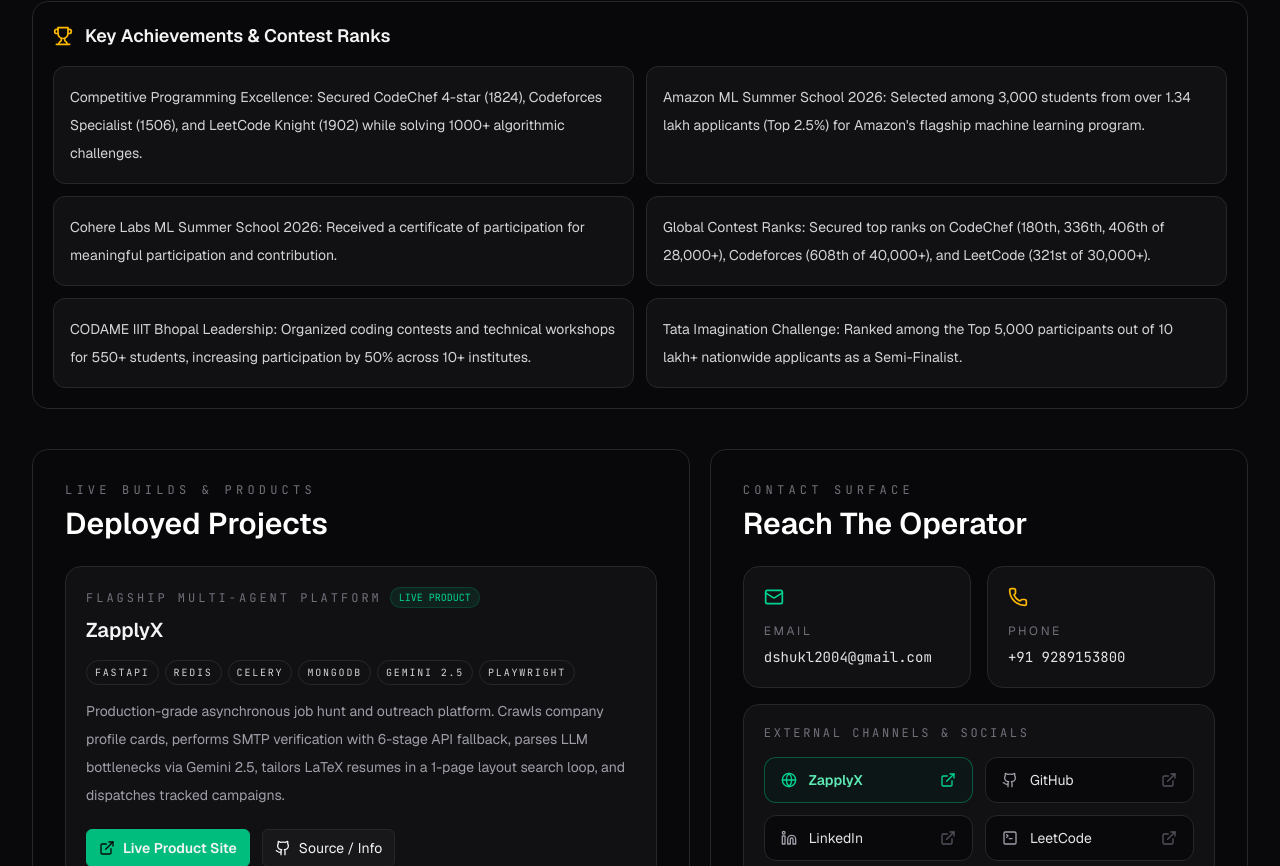
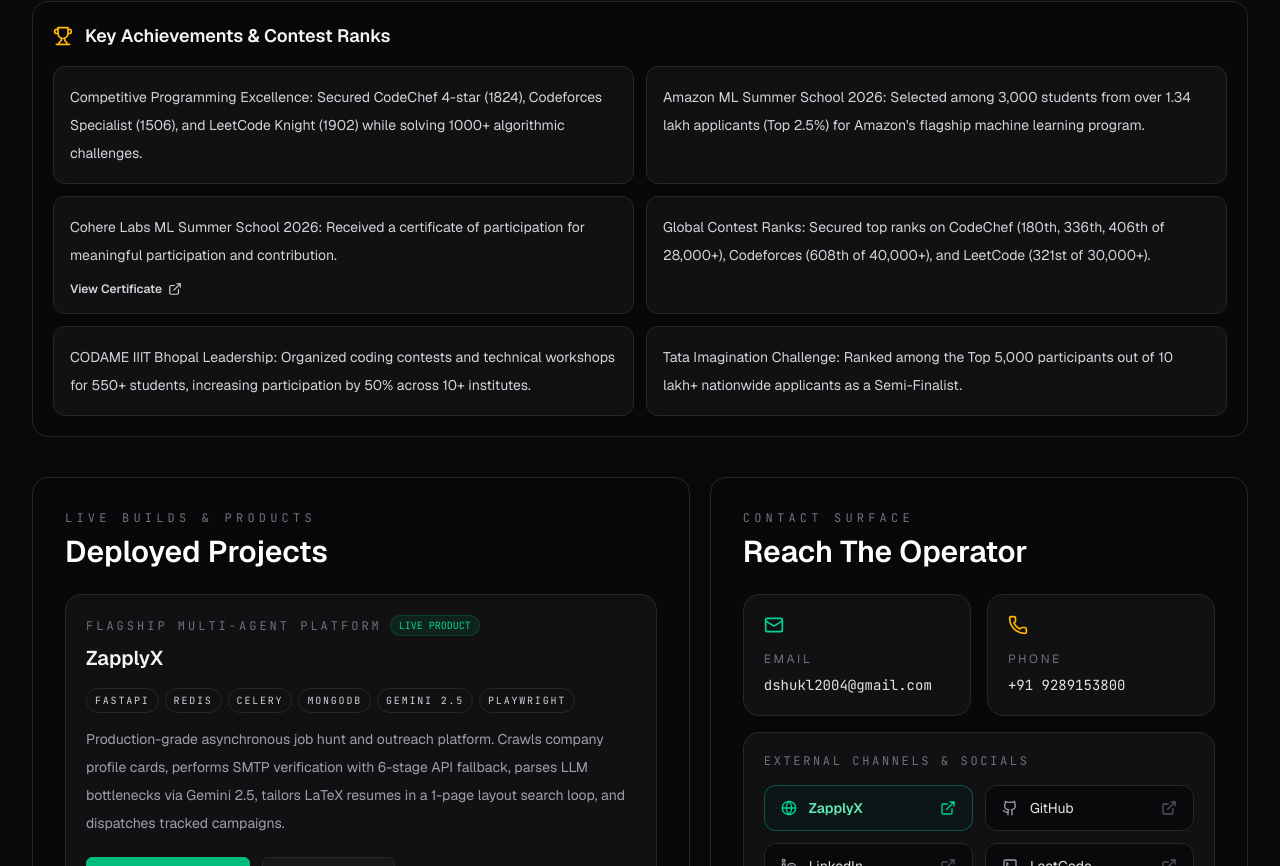
Before and after one commit to thedevanshshukla/portfolio, a React (Vite) app: page / in a window 1280 px wide. Shown: the part 4034-4900 px from the top of the page. Built offline with nearby package versions, Linux system fonts and the light colour scheme.

Commit message:
feat: add certificate link for Cohere Labs ML Summer School

```diff
--- a/src/App.jsx
+++ b/src/App.jsx
@@ -197,12 +197,16 @@
 ];
 
 const achievements = [
-  "Competitive Programming Excellence: Secured CodeChef 4-star (1824), Codeforces Specialist (1506), and LeetCode Knight (1902) while solving 1000+ algorithmic challenges.",
-  "Amazon ML Summer School 2026: Selected among 3,000 students from over 1.34 lakh applicants (Top 2.5%) for Amazon's flagship machine learning program.",
-  "Cohere Labs ML Summer School 2026: Received a certificate of participation for meaningful participation and contribution.",
-  "Global Contest Ranks: Secured top ranks on CodeChef (180th, 336th, 406th of 28,000+), Codeforces (608th of 40,000+), and LeetCode (321st of 30,000+).",
-  "CODAME IIIT Bhopal Leadership: Organized coding contests and technical workshops for 550+ students, increasing participation by 50% across 10+ institutes.",
-  "Tata Imagination Challenge: Ranked among the Top 5,000 participants out of 10 lakh+ nationwide applicants as a Semi-Finalist.",
+  { text: "Competitive Programming Excellence: Secured CodeChef 4-star (1824), Codeforces Specialist (1506), and LeetCode Knight (1902) while solving 1000+ algorithmic challenges." },
+  { text: "Amazon ML Summer School 2026: Selected among 3,000 students from over 1.34 lakh applicants (Top 2.5%) for Amazon's flagship machine learning program." },
+  {
+    text: "Cohere Labs ML Summer School 2026: Received a certificate of participation for meaningful participation and contribution.",
+    link: "https://credsverse.com/credentials/252675e3-526c-4678-810d-d560ec4d73b6",
+    linkText: "View Certificate"
+  },
+  { text: "Global Contest Ranks: Secured top ranks on CodeChef (180th, 336th, 406th of 28,000+), Codeforces (608th of 40,000+), and LeetCode (321st of 30,000+)." },
+  { text: "CODAME IIIT Bhopal Leadership: Organized coding contests and technical workshops for 550+ students, increasing participation by 50% across 10+ institutes." },
+  { text: "Tata Imagination Challenge: Ranked among the Top 5,000 participants out of 10 lakh+ nationwide applicants as a Semi-Finalist." },
 ];
 
 const timeline = [
@@ -748,10 +752,21 @@
             <div className="mt-4 grid gap-3 md:grid-cols-2">
               {achievements.map((item) => (
                 <div
-                  key={item}
-                  className="rounded-xl border border-zinc-800 bg-zinc-900/60 p-4 text-sm leading-7 text-zinc-300"
+                  key={item.text}
+                  className="rounded-xl border border-zinc-800 bg-zinc-900/60 p-4 text-sm leading-7 text-zinc-300 flex flex-col justify-between"
                 >
-                  {item}
+                  <p>{item.text}</p>
+                  {item.link ? (
+                    <a
+                      href={item.link}
+                      target="_blank"
+                      rel="noreferrer"
+                      className="mt-3 inline-flex items-center gap-1.5 text-xs font-semibold text-emerald-400 hover:text-emerald-300 transition"
+                    >
+                      <span>{item.linkText || "View Link"}</span>
+                      <ExternalLink className="h-3.5 w-3.5" />
+                    </a>
+                  ) : null}
                 </div>
               ))}
             </div>
```
Also changed, not shown: 1 other file (tests, documents, lock files or other folders).
